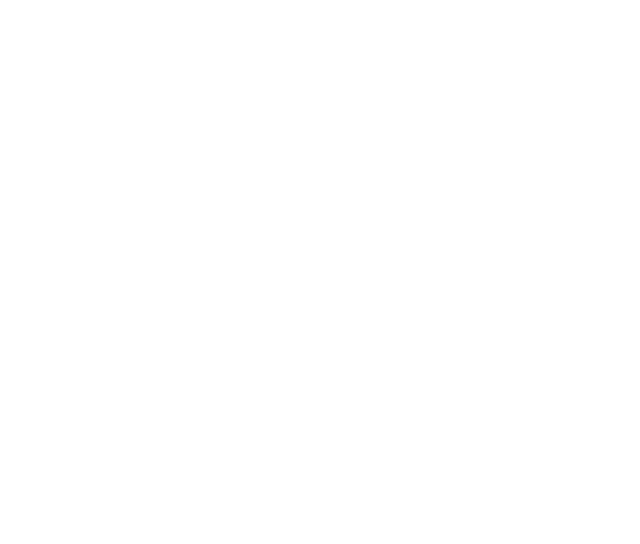
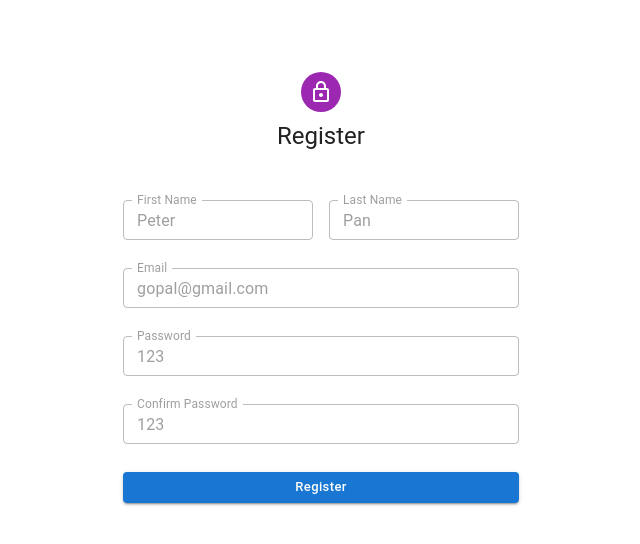
Before and after one commit to gopal2804/Spe-Mtech-Blog-Application, a React (Create React App) app in the folder client/: page /register in a window 1280 px wide. Shown: the top 544 px of the page, without its empty margins (319-959 px from the left). Built offline with nearby package versions, Linux system fonts and the light colour scheme.

Commit message:
front end Register page

```diff
--- a/client/package.json
+++ b/client/package.json
@@ -20,6 +20,7 @@
     "react-scripts": "5.0.1",
     "react-toastify": "^9.1.2",
     "react-transition-group": "^4.4.5",
+    "simplebar": "^6.2.4",
     "simplebar-react": "^3.2.3",
     "web-vitals": "^2.1.4"
   },
--- a/client/src/App.js
+++ b/client/src/App.js
@@ -1,10 +1,47 @@
+import './App.css';
+import { BrowserRouter as Router, Routes , Route } from 'react-router-dom';
 
-import './App.css';
+
+// #region ------------------[Import Components]------------------
+import BlogDetail from './pages/BlogDetail';
+import BlogList from './pages/BlogList';
+import Home from './pages/Home';
+import Login from './pages/Login';
+import NewBlog from './pages/NewBlog';
+import Profile from './pages/Profile';
+import Register from './pages/Register';
+import PrivateRoute from './pages/PrivateRoute';
+// #endregion
 
 function App() {
   return (
     <div className="App">
+      <Router>
+        <Routes>
+          <Route path='/' element={<Home/>} />
+          <Route path='/login' element={<Login/>} />
+          <Route path='/register' element={<Register/>} />
 
+          {/* private routes beginregion*/}
+          <Route path='/profile' element={<PrivateRoute/>}>
+            <Route path='/profile' element={<Profile/>}/>
+          </Route>
+
+          <Route path='/blogs' element={<PrivateRoute/>}>
+            <Route path='/blogs' element={<BlogList/>}/>
+          </Route>
+
+          <Route path='/blogs/:id' element={<PrivateRoute/>}>
+            <Route path='/blogs/:id' element={<BlogDetail/>}/>
+          </Route>
+
+          <Route path='/newblog' element={<PrivateRoute/>}>
+            <Route path='/newblog' element={<NewBlog/>}/>
+          </Route>
+          {/* private routes endregion */}
+
+        </Routes>
+      </Router>
     </div>
   );
 }
--- a/client/src/index.js
+++ b/client/src/index.js
@@ -1,11 +1,17 @@
+//main entry point
 import React from 'react';
 import ReactDOM from 'react-dom/client';
 import './index.css';
 import App from './App';
+import { ThemeProvider } from '@mui/material/styles';
+import lightTheme from './themes/lightTheme';
+import 'simplebar/dist/simplebar.min.css'
 
 const root = ReactDOM.createRoot(document.getElementById('root'));
 root.render(
   <React.StrictMode>
-    <App />
+    <ThemeProvider theme={lightTheme}>
+      <App />
+    </ThemeProvider>
   </React.StrictMode>
 );
--- /dev/null
+++ b/client/src/pages/BlogDetail.jsx
@@ -0,0 +1,7 @@
+import React from 'react'
+
+export default function BlogDetail() {
+  return (
+    <div>BlogDetail</div>
+  )
+}
--- /dev/null
+++ b/client/src/pages/BlogList.jsx
@@ -0,0 +1,7 @@
+import React from 'react'
+
+export default function BlogList() {
+  return (
+    <div>List</div>
+  )
+}
--- /dev/null
+++ b/client/src/pages/Home.jsx
@@ -0,0 +1,7 @@
+import React from 'react'
+
+export default function Home() {
+  return (
+    <div>Home</div>
+  )
+}
--- /dev/null
+++ b/client/src/pages/Login.jsx
@@ -0,0 +1,9 @@
+//add extention ES7+React/Redux/React-Native snippets
+//rfc and enter to get the react structure
+import React from 'react'
+
+export default function Login() {
+  return (
+    <div>Login</div>
+  )
+}
--- /dev/null
+++ b/client/src/pages/NewBlog.jsx
@@ -0,0 +1,7 @@
+import React from 'react'
+
+export default function NewBlog() {
+  return (
+    <div>NewBlog</div>
+  )
+}
--- /dev/null
+++ b/client/src/pages/PrivateRoute.jsx
@@ -0,0 +1,8 @@
+import { Navigate,Outlet } from "react-router-dom";
+
+export default function PrivateRoute(){
+  const isAuthenticated=localStorage.getItem('token');
+
+  return isAuthenticated ? <Outlet/> : <Navigate to='/login' />;
+
+ }
--- /dev/null
+++ b/client/src/pages/Profile.jsx
@@ -0,0 +1,7 @@
+import React from 'react'
+
+export default function Profile() {
+  return (
+    <div>Profile</div>
+  )
+}
--- /dev/null
+++ b/client/src/pages/Register.jsx
@@ -0,0 +1,64 @@
+import { useState } from 'react'
+import { Grid, TextField, Button, Typography, Container, CssBaseline, Box, Avatar } from '@mui/material';
+import { useNavigate, Link } from 'react-router-dom';
+
+// #region Icons begin
+import LockOutlinedIcon from '@mui/icons-material/LockOutlined';
+import VisibilityIcon from '@mui/icons-material/Visibility';
+import VisibilityOffIcon from '@mui/icons-material/VisibilityOff';
+// #regionend
+
+
+
+export default function Register() {
+  //hooks
+  const navigate=useNavigate();
+  const [user,setUser]=useState({
+    firstName:'Peter',
+    lastName:'Pan',
+    email:'gopal@gmail.com',
+    password:'123',
+    confirmPassword:'123'
+  });
+
+  return (
+    <Container maxWidth="xs">
+      <CssBaseline />
+      <Box sx={{
+        marginTop: 8, display: 'flex',
+        flexDirection: 'column', alignItems: 'center'
+      }}
+      >
+
+        <Avatar sx={{ m: 1, backgroundColor: 'secondary.main' }}>
+          <LockOutlinedIcon />
+        </Avatar>
+
+        <Typography component="h1" variant='h5'>
+          Register
+        </Typography>
+        <Grid container spacing={2} sx={{mt:3}}>
+          <Grid item xs={12} sm={6}>
+            <TextField label='First Name' value={user.firstName} name='firstName' placeholder='Enter your first name' onChange={(e)=>setUser({...user,firstName:e.target.value})} />
+          </Grid>
+          <Grid item xs={12} sm={6}>
+            <TextField label='Last Name' value={user.lastName} name='lastName' placeholder='Enter your last name' onChange={(e)=>setUser({...user,lastName:e.target.value})} />
+          </Grid>
+          <Grid item xs={12}>
+            <TextField label='Email' value={user.email} name='email' placeholder='Enter your email' onChange={(e)=>setUser({...user,email:e.target.value})} />
+          </Grid>
+          <Grid item xs={12}>
+            <TextField label='Password' value={user.password} name='password' placeholder='Enter password' onChange={(e)=>setUser({...user,password:e.target.value})} />
+          </Grid>
+          <Grid item xs={12}>
+            <TextField label='Confirm Password' value={user.confirmPassword} name='cofirmPassword' placeholder='Enter your last name' onChange={(e)=>setUser({...user,confirmPassword:e.target.value})} />
+          </Grid>
+
+        </Grid>
+        <Button fullWidth sx={{
+          mt:3,mb:2
+        }}>Register</Button>
+      </Box>
+    </Container>
+  )
+}
--- /dev/null
+++ b/client/src/themes/lightTheme.js
@@ -0,0 +1,31 @@
+import { createTheme } from "@mui/material";
+
+export default createTheme({
+    components:{
+        MuiTextField:{
+            defaultProps:{
+                size:"small",
+                disabled:true,
+                variant:'outlined',
+                margin:'dense',
+                fullWidth:true,
+                InputLabelProps:{
+                    shrink:true,
+                    color:'primary'
+                }
+            }
+        },
+        MuiButton:{
+            defaultProps:{
+                size:'small',
+                color:'primary',
+                variant:'contained'
+            },
+            styleOverrides:{
+                root:{
+                    textTransform:'none',
+                }
+            }
+        }
+    }
+})
```
Also changed, not shown: 1 other file (tests, documents, lock files or other folders).
